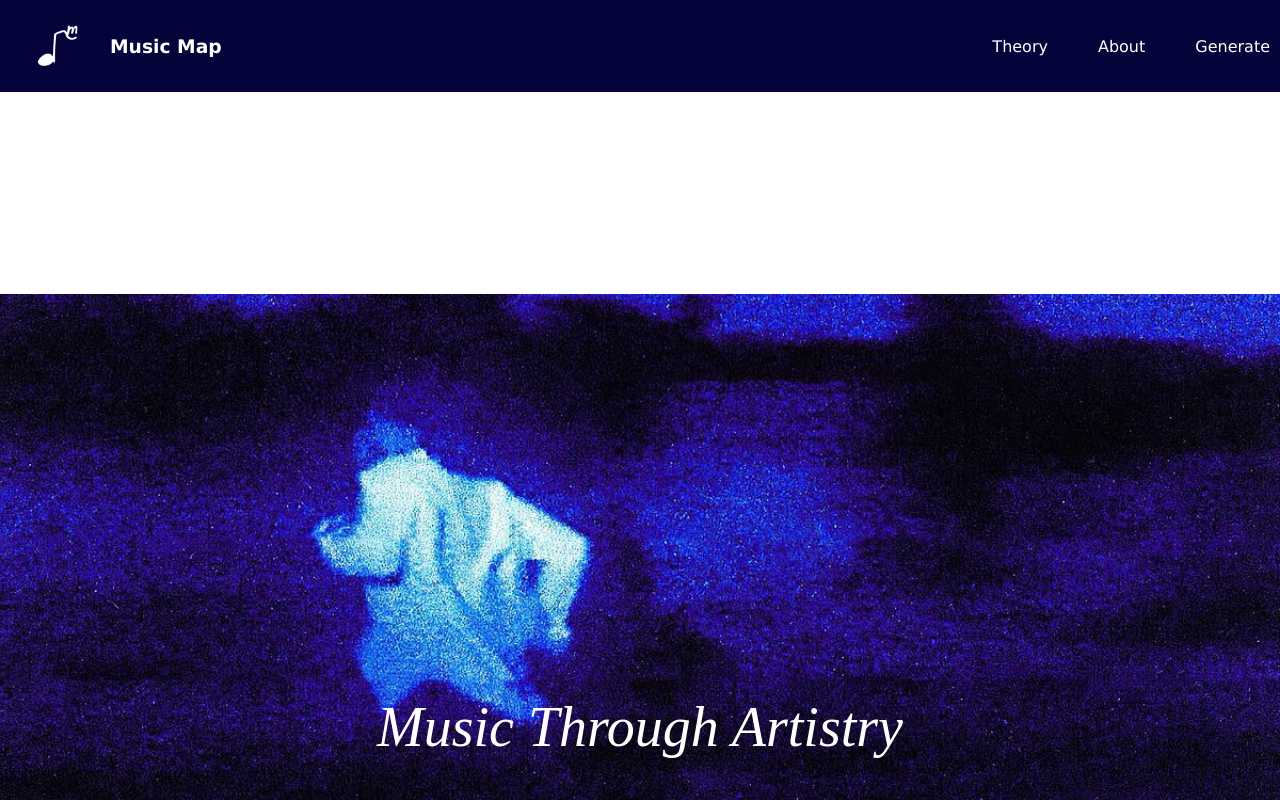
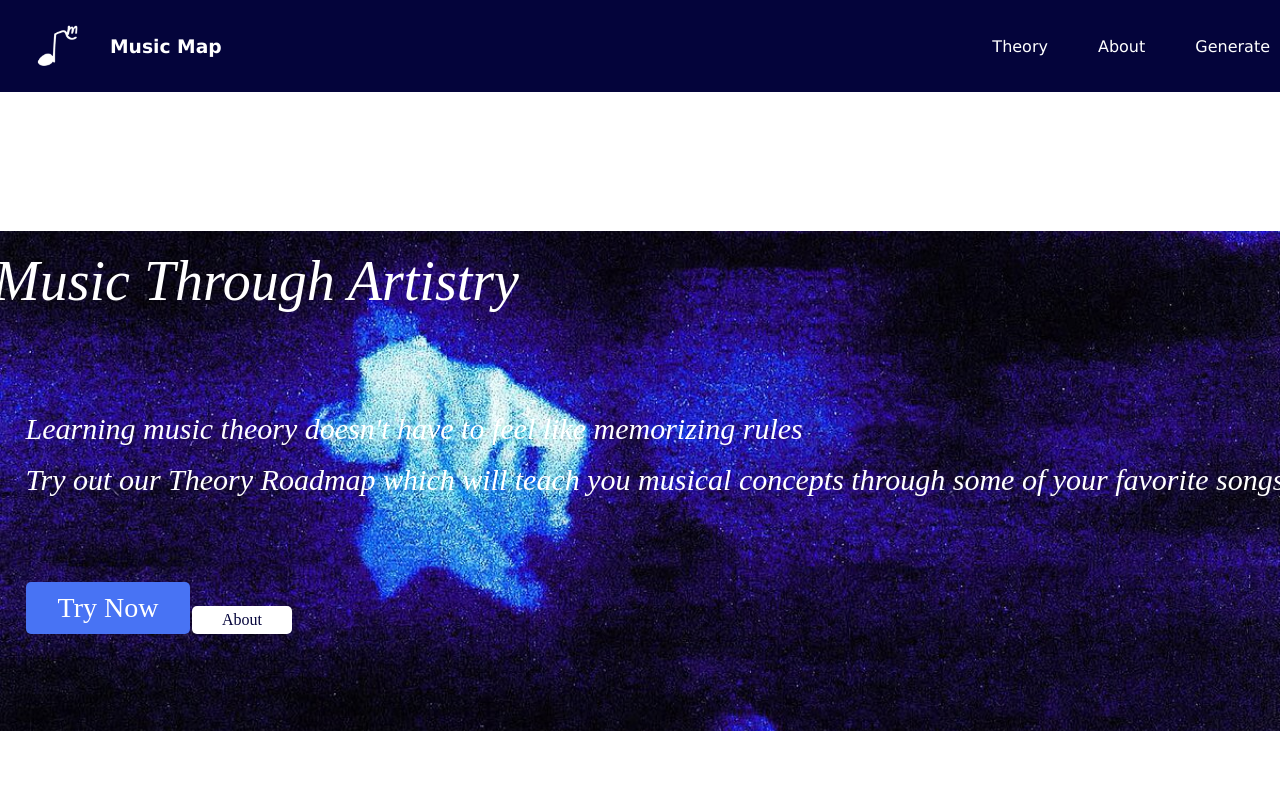
Before and after one commit to marshall-edmond/music-theory, a React (Vite) app in the folder frontend/: page /generate in a window 1280 px wide. Shown: the top 800 px of the page. Built offline with nearby package versions, Linux system fonts and the light colour scheme.

Commit message:
Working - Proper Header Section

```diff
--- a/frontend/src/pages/HomePage.tsx
+++ b/frontend/src/pages/HomePage.tsx
@@ -1,5 +1,7 @@
 import styles from '../styles/HomePage.module.css'
 import never from '../assets/never.jpg'
+import { Link } from 'react-router-dom'
+
 
 function Home(){
     return (
@@ -12,7 +14,16 @@ function Home(){
                 </div>
             </div>
             <div className= {styles.p}>
-                <p>Learning music theory doesn't have to feel like memorizing rules. Try out our Theory Roadmap which will teach you musical concepts through some of your favorite songs.</p>
+                <p>Learning music theory doesn't have to feel like memorizing rules</p>
+            </div>
+            <div className = {styles.p2}>
+                <p>Try out our Theory Roadmap which will teach you musical concepts through some of your favorite songs</p>
+            </div>
+            <div className="btn">
+                <Link className={styles.btn} to="/theoryt">Try Now</Link>
+            </div>
+            <div className="btn2">
+                <Link className={styles.btn2} to="/about">About</Link>
             </div>
         </div>
         </>
--- a/frontend/src/styles/HomePage.module.css
+++ b/frontend/src/styles/HomePage.module.css
@@ -1,5 +1,5 @@
 .backgroundImage {
-    height:600px;
+    height:500px;
     width:100%;
     object-fit:cover;
 }
@@ -12,16 +12,34 @@ h1 {
     font-family: 'Proxima Nova';
     font-style: oblique;
     font-weight:100;
-    margin-top: 100px;
+
+
 }
 
 
 
 p {
-    font-size:45px;
-    color:black;
+    font-size:30px;
+    color:white;
     font-family:'Proxima Nova';
     text-align:center;
+    z-index:10;
+    position:absolute;
+    top: 30%;
+    left: 2%;
+    font-style:oblique;
+}
+
+.p2{
+    font-size:30px;
+    color:white;
+    font-family:'Proxima Nova';
+    position:absolute;
+    top:40%;
+    text-align:center;
+    white-space: nowrap;
+    left:2%;
+
 
 }
 
@@ -44,11 +62,42 @@ h2 {
 
 .hero {
     position: absolute;
-    top: 50%;
-    left: 50%;
+    top: 10%;
+    left: 20%;
     transform: translate(-50%, -50%)
 }
 
 .container {
     position:relative;
 }
+
+
+.btn {
+    border: none;
+    background-color: #4873f4;
+    color: white;
+    position:absolute;
+    bottom: 20%;
+    left: 2%;
+    padding: 10px 32px;
+    font-size:28px;
+    border-radius: 5px;
+    box-shadow: #000000;
+    font-family: 'Proxima Nova';
+
+
+}
+
+
+.btn2 {
+    border:none;
+    background-color: white;
+    padding: 5px 30px;
+    position:absolute;
+    bottom: 20%;
+    left: 15%;
+    color: rgb(4, 4, 59);
+    font-family: 'Proxima Nova';
+    border-radius:5px;
+
+}
```
